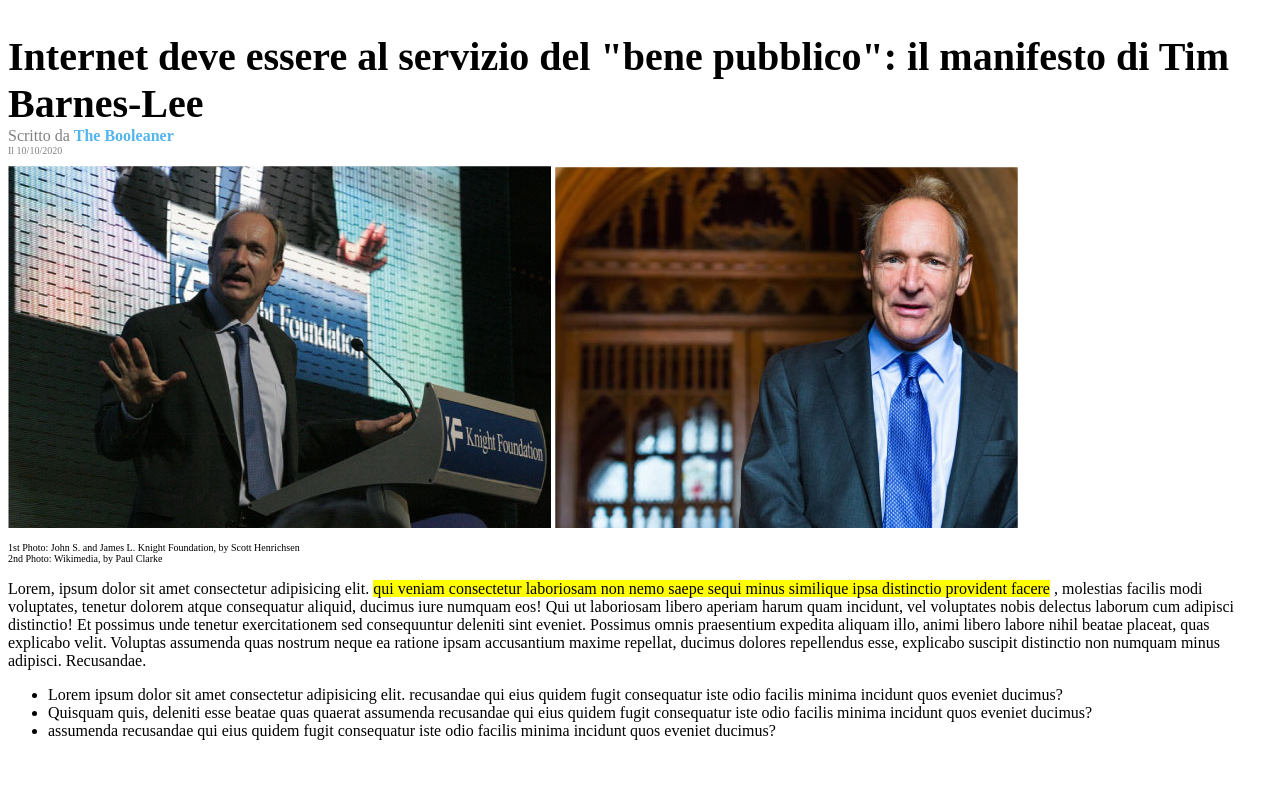
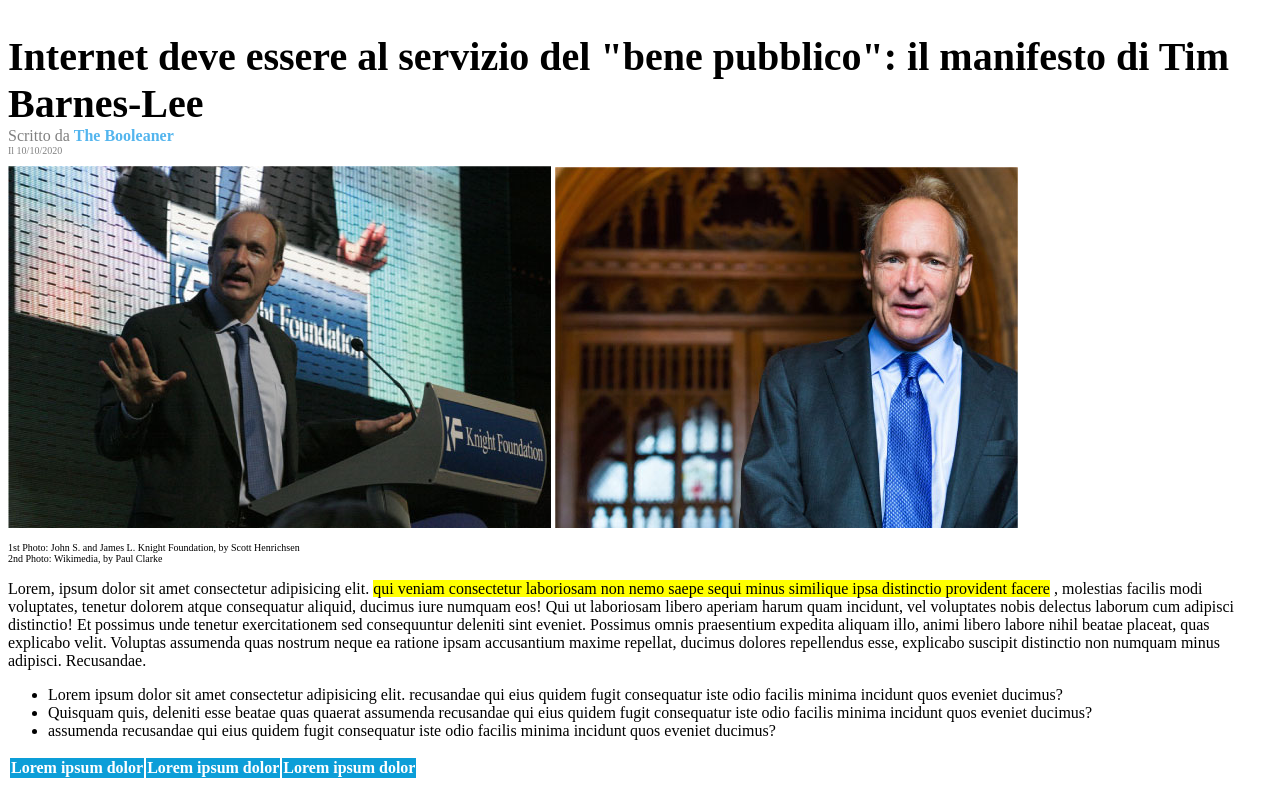
Before and after one commit to GiuliaMoiraghi10/html-css-booleaner, a plain HTML site: page index.html in a window 1280 px wide. Shown: the part 78-866 px from the top of the page. Before the commit the page ends 834 px from the top, so only its background shows below. Drawn offline with Linux system fonts and the light colour scheme.

Commit message:
add table

```diff
--- a/css/style.css
+++ b/css/style.css
@@ -35,3 +35,9 @@
     font-size: 10px;
     margin-top: unset;
 }
+
+.thead{
+    background-color: rgb(12, 158, 216);
+    color: white;
+    font-size: bold;
+}
--- a/index.html
+++ b/index.html
@@ -39,6 +39,16 @@
                 <li>assumenda recusandae qui eius quidem fugit consequatur iste odio facilis minima incidunt quos eveniet ducimus?</li>
             </ul>
         </section>
+    <!-- TABELLA -->
+        <table>
+            <thead class="thead">
+                <tr>
+                    <th>Lorem ipsum dolor</th>
+                    <th>Lorem ipsum dolor</th>
+                    <th>Lorem ipsum dolor</th>
+                </tr>
+            </thead>
+        </table>
      </main>
 </body>
 </html>
```
